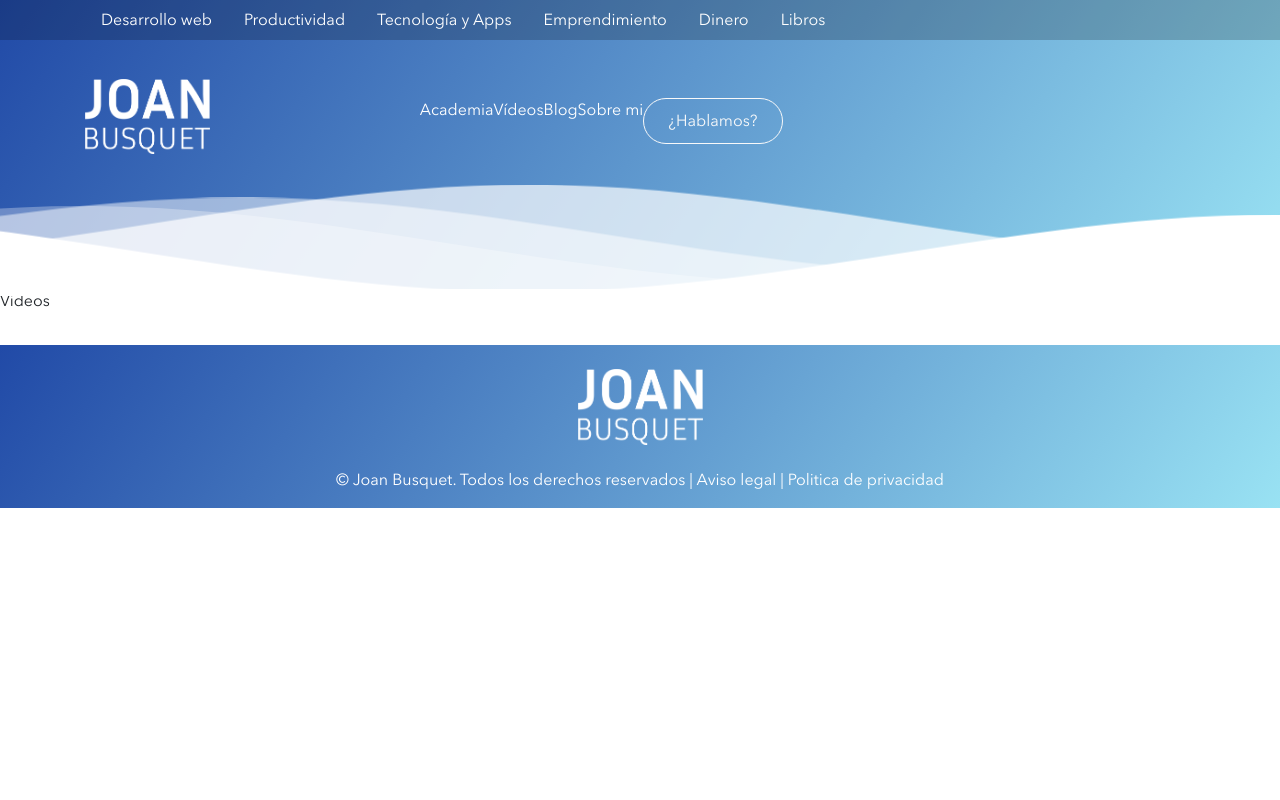
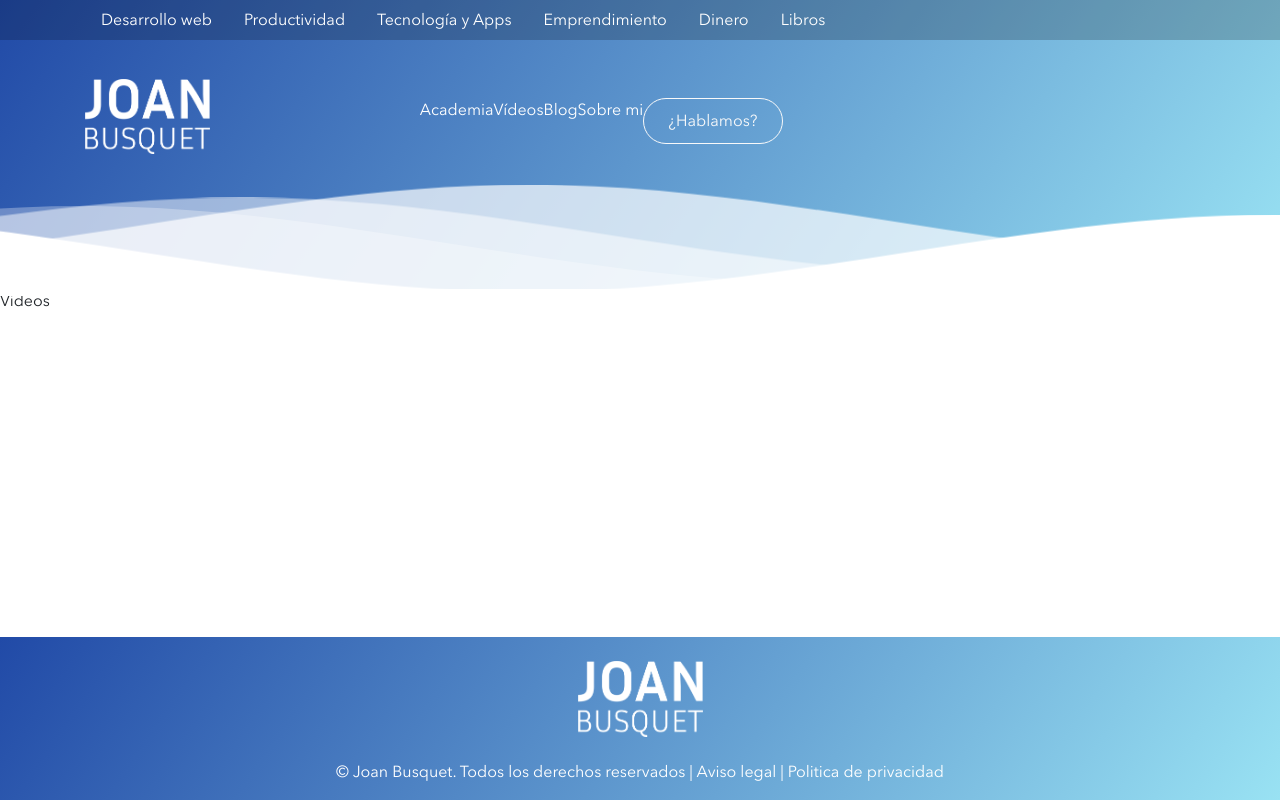
Before and after one commit to joanbusquet/joanbusquet-com-gatsbyjs, a Gatsby site: page /videos in a window 1280 px wide. Built offline with nearby package versions, Linux system fonts and the light colour scheme; Gatsby itself is replaced by a stand-in of ours.

Commit message:
Footer stick bottom

```diff
--- a/src/components/layout/Layout.js
+++ b/src/components/layout/Layout.js
@@ -11,9 +11,11 @@ const Layout = ({ children, hero }) => {
   //TODO: Control sidebar
   return (
     <>
-      <Header hero={hero} />
-      <main>{children}</main>
-      <Footer />
+      <div className="site">
+        <Header hero={hero} />
+        <main className="site-content">{children}</main>
+        <Footer />
+      </div>
     </>
   )
 }
--- a/src/styles/global.css
+++ b/src/styles/global.css
@@ -41,6 +41,16 @@
   font-display: swap;
 }
 
+.site {
+  display: flex;
+  min-height: 100vh;
+  flex-direction: column;
+}
+
+.site-content {
+  flex-grow: 1;
+}
+
 body {
   font-family: "Avenir Next", -apple-system, BlinkMacSystemFont, Segoe UI,
     Roboto, Helvetica, Arial, sans-serif, Apple Color Emoji, Segoe UI Emoji,
```
Also changed, not shown: 1 other file.
